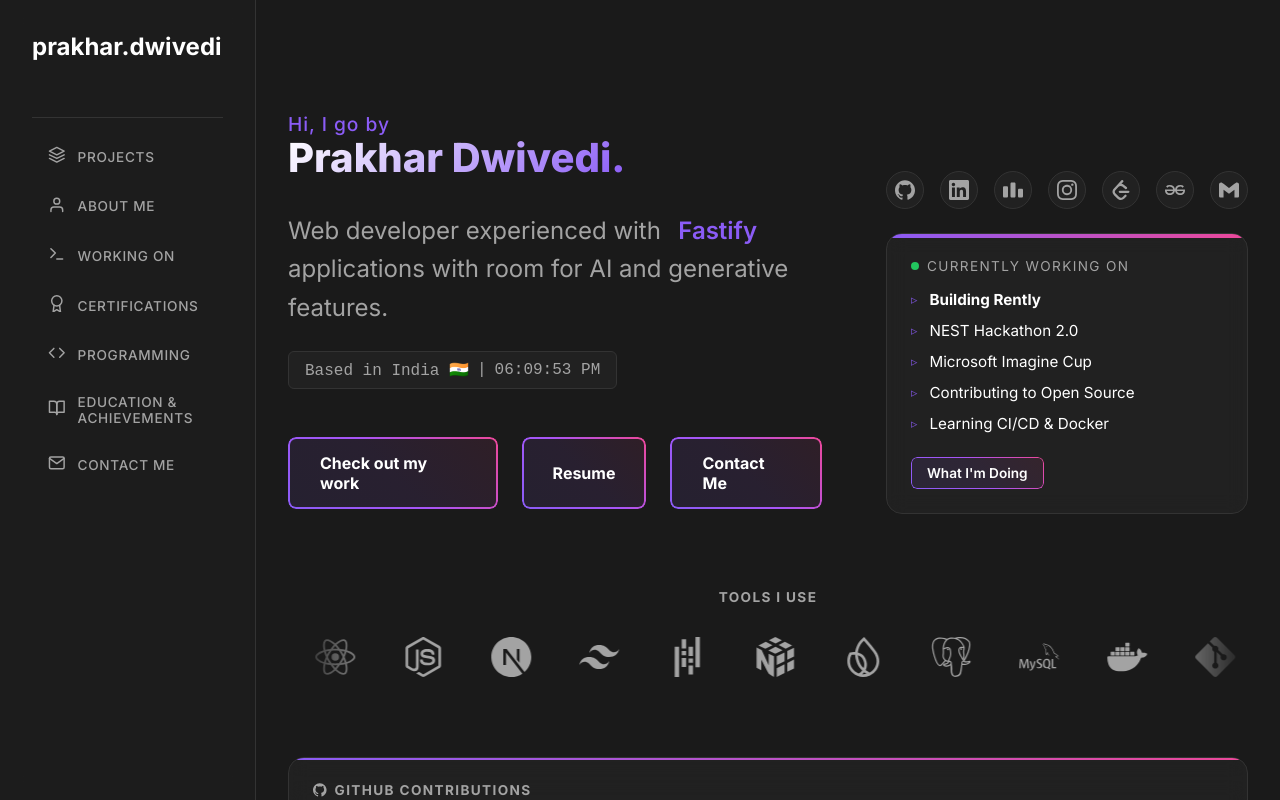
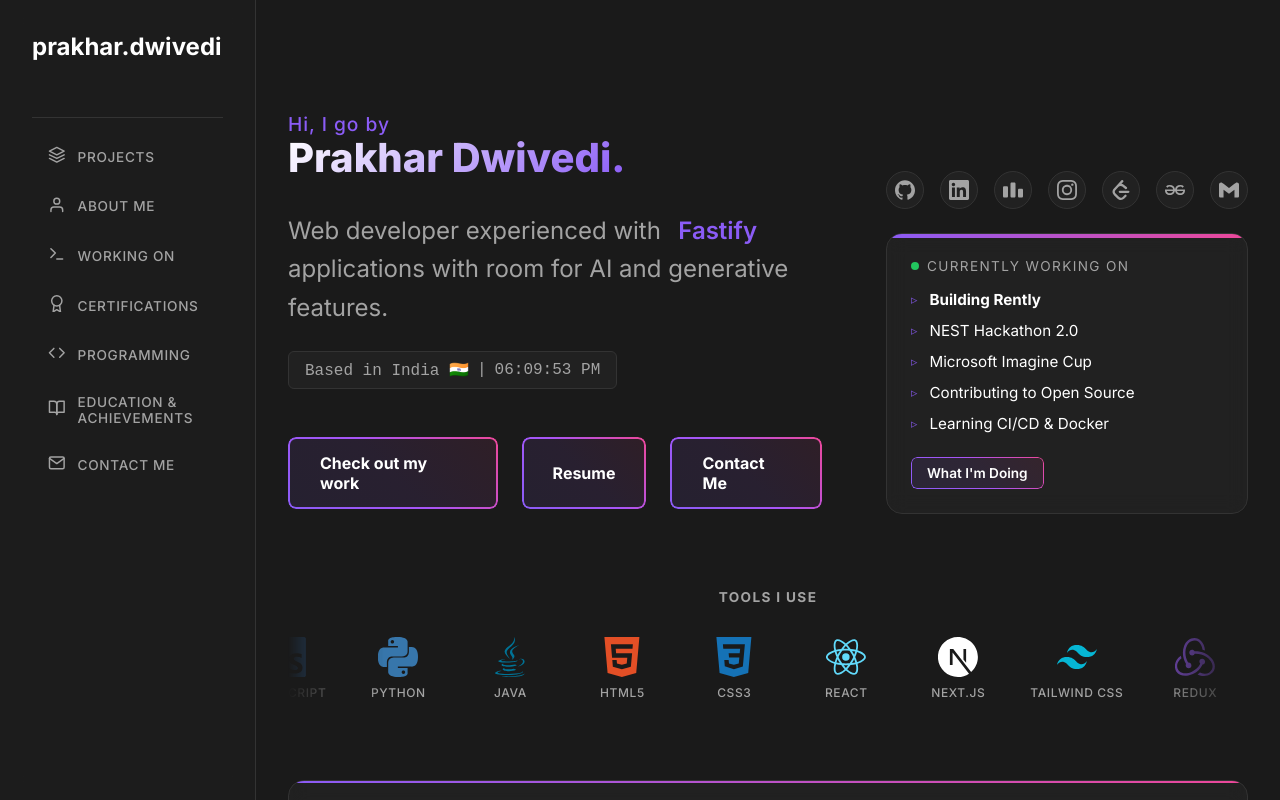
Before and after one commit to prakharDvedi/portfolio, a Next.js app: page / in a window 1280 px wide. Built offline with nearby package versions, Linux system fonts and the light colour scheme.

Commit message:
modified skills

```diff
--- a/src/app/home.module.css
+++ b/src/app/home.module.css
@@ -244,9 +244,10 @@
 
 .marqueeTrack {
   display: flex;
-  gap: 3rem;
+  gap: 2rem;
   width: max-content;
-  animation: scroll 30s linear infinite;
+  animation: scroll 120s linear infinite;
+  align-items: flex-start;
 }
 
 .techIcon {
@@ -257,33 +258,34 @@
   display: flex;
   flex-direction: column;
   align-items: center;
+  gap: 0.5rem;
+  min-width: 80px;
 }
 
 .techIcon:hover {
-  color: var(--accent-primary);
   transform: translateY(-5px);
 }
 
 .techName {
-  position: absolute;
-  bottom: -30px;
-  background: var(--accent-primary);
-  color: white;
+  position: static;
+  background: transparent;
+  color: var(--text-secondary);
   font-size: 0.75rem;
-  padding: 0.2rem 0.6rem;
-  border-radius: 4px;
-  opacity: 0;
-  visibility: hidden;
+  padding: 0;
+  border-radius: 0;
+  opacity: 1;
+  visibility: visible;
   transition: all 0.3s ease;
   white-space: nowrap;
   font-weight: 500;
   pointer-events: none;
+  text-transform: uppercase;
+  letter-spacing: 0.05em;
 }
 
 .techIcon:hover .techName {
-  opacity: 1;
-  visibility: visible;
-  bottom: -35px;
+  color: var(--text-primary);
+  bottom: auto;
 }
 
 @keyframes scroll {
--- a/src/app/page.tsx
+++ b/src/app/page.tsx
@@ -9,18 +9,38 @@
   SiCplusplus,
   SiPython,
   SiJavascript,
+  SiTypescript,
+  SiHtml5,
+  SiCss3,
   SiReact,
+  SiNextdotjs,
+  SiAngular,
+  SiTailwindcss,
+  SiRedux,
+  SiBootstrap,
+  SiMui,
+  SiJquery,
   SiNodedotjs,
-  SiTailwindcss,
+  SiExpress,
+  SiFastapi,
+  SiGraphql,
+  SiTensorflow,
+  SiPostgresql,
+  SiMongodb,
+  SiMysql,
+  SiSqlite,
+  SiRedis,
+  SiSupabase,
+  SiFirebase,
+  SiDocker,
+  SiGit,
+  SiAmazon,
+  SiVercel,
+  SiNetlify,
+  SiLinux,
   SiPandas,
   SiNumpy,
-  SiNextdotjs,
-  SiFirebase,
-  SiGit,
   SiGithub,
-  SiDocker,
-  SiPostgresql,
-  SiMysql,
   SiLinkedin,
   SiInstagram,
   SiLeetcode,
@@ -28,6 +48,8 @@
   SiGeeksforgeeks,
   SiGmail,
 } from "react-icons/si";
+import { FaJava } from "react-icons/fa";
+import { TbApi } from "react-icons/tb";
 
 export default function Home() {
   const [time, setTime] = useState<string>("");
@@ -78,21 +100,62 @@
 
   const techStack = useMemo(
     () => [
-      { icon: <SiCplusplus />, name: "C++" },
-      { icon: <SiPython />, name: "Python" },
-      { icon: <SiJavascript />, name: "JavaScript" },
-      { icon: <SiReact />, name: "React" },
-      { icon: <SiNodedotjs />, name: "Node.js" },
-      { icon: <SiNextdotjs />, name: "Next.js" },
-      { icon: <SiTailwindcss />, name: "Tailwind" },
-      { icon: <SiPandas />, name: "Pandas" },
-      { icon: <SiNumpy />, name: "NumPy" },
-      { icon: <SiFirebase />, name: "Firebase" },
-      { icon: <SiPostgresql />, name: "PostgreSQL" },
-      { icon: <SiMysql />, name: "MySQL" },
-      { icon: <SiDocker />, name: "Docker" },
-      { icon: <SiGit />, name: "Git" },
-      { icon: <SiGithub />, name: "GitHub" },
+      // Languages
+      {
+        icon: <SiJavascript style={{ color: "#F7DF1E" }} />,
+        name: "JavaScript",
+      },
+      {
+        icon: <SiTypescript style={{ color: "#3178C6" }} />,
+        name: "TypeScript",
+      },
+      { icon: <SiPython style={{ color: "#3776AB" }} />, name: "Python" },
+      { icon: <FaJava style={{ color: "#007396" }} />, name: "Java" },
+      { icon: <SiHtml5 style={{ color: "#E34F26" }} />, name: "HTML5" },
+      { icon: <SiCss3 style={{ color: "#1572B6" }} />, name: "CSS3" },
+
+      // Frontend
+      { icon: <SiReact style={{ color: "#61DAFB" }} />, name: "React" },
+      { icon: <SiNextdotjs style={{ color: "#FFFFFF" }} />, name: "Next.js" },
+
+      {
+        icon: <SiTailwindcss style={{ color: "#06B6D4" }} />,
+        name: "Tailwind CSS",
+      },
+      { icon: <SiRedux style={{ color: "#764ABC" }} />, name: "Redux" },
+
+      { icon: <SiMui style={{ color: "#007FFF" }} />, name: "Material UI" },
+
+      // Backend
+      { icon: <SiNodedotjs style={{ color: "#339933" }} />, name: "Node.js" },
+      { icon: <SiExpress style={{ color: "#FFFFFF" }} />, name: "Express.js" },
+      { icon: <SiFastapi style={{ color: "#009688" }} />, name: "FastAPI" },
+      { icon: <SiGraphql style={{ color: "#E10098" }} />, name: "GraphQL" },
+      { icon: <TbApi style={{ color: "#FFFFFF" }} />, name: "REST APIs" },
+      {
+        icon: <SiTensorflow style={{ color: "#FF6F00" }} />,
+        name: "TensorFlow",
+      },
+
+      // Databases
+      {
+        icon: <SiPostgresql style={{ color: "#4169E1" }} />,
+        name: "PostgreSQL",
+      },
+      { icon: <SiMongodb style={{ color: "#47A248" }} />, name: "MongoDB" },
+      { icon: <SiMysql style={{ color: "#4479A1" }} />, name: "MySQL" },
+      { icon: <SiSqlite style={{ color: "#003B57" }} />, name: "SQLite" },
+      { icon: <SiRedis style={{ color: "#DC382D" }} />, name: "Redis" },
+      { icon: <SiSupabase style={{ color: "#3ECF8E" }} />, name: "Supabase" },
+      { icon: <SiFirebase style={{ color: "#FFCA28" }} />, name: "Firebase" },
+
+      // DevOps & Cloud
+      { icon: <SiDocker style={{ color: "#2496ED" }} />, name: "Docker" },
+      { icon: <SiGit style={{ color: "#F05032" }} />, name: "Git" },
+      { icon: <SiAmazon style={{ color: "#FF9900" }} />, name: "AWS" },
+      { icon: <SiVercel style={{ color: "#FFFFFF" }} />, name: "Vercel" },
+      { icon: <SiNetlify style={{ color: "#00C7B7" }} />, name: "Netlify" },
+      { icon: <SiLinux style={{ color: "#FCC624" }} />, name: "Linux" },
     ],
     []
   );
```
